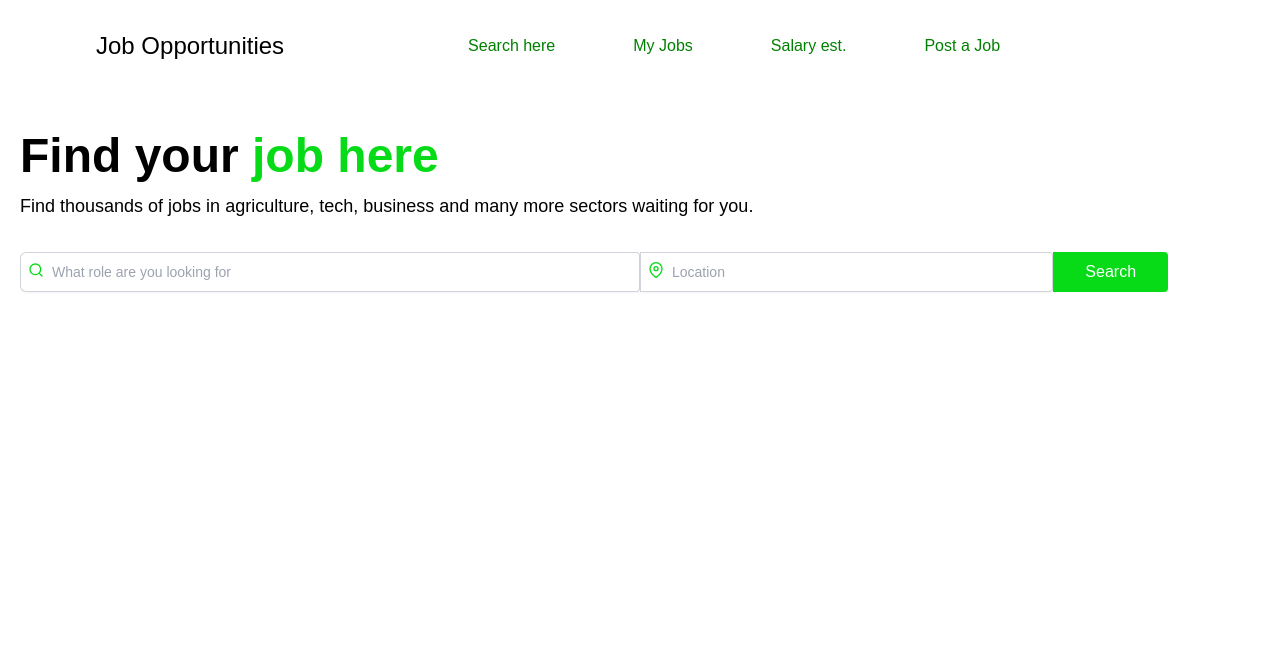
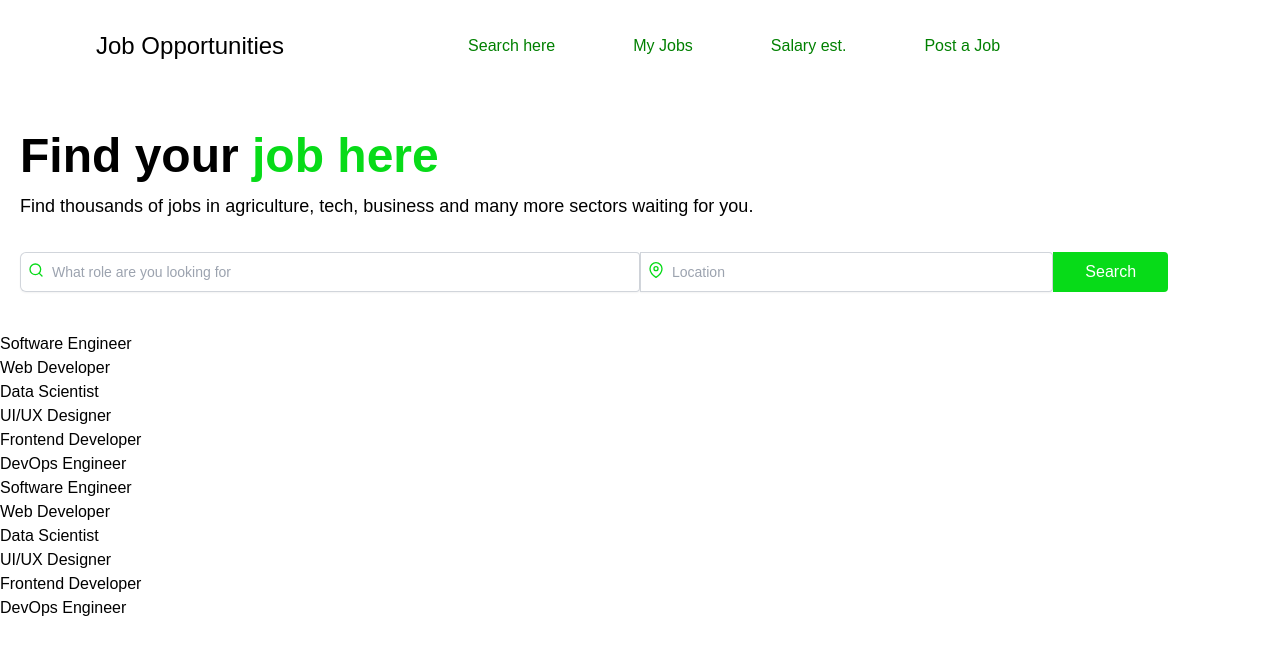
Before and after one commit to Bongani-4/Farm-Guardian-official-Web, a React (Vite) app in the folder FG/: page /AnimalCaretaker in a window 1280 px wide. Shown: the top 654 px of the page. Built offline with nearby package versions, Linux system fonts and the light colour scheme.

Commit message:
animal cartaker set up input

```diff
--- a/FG/src/Pages/AnimalCaretaker.jsx
+++ b/FG/src/Pages/AnimalCaretaker.jsx
@@ -2,6 +2,7 @@ import  { useEffect, useState } from "react";
 import Navbar from '../components/Navbar'
 import Banner from '../components/Banner';
 import Card from "../components/Card";
+import Jobs from "./Jobs";
 
 const AnimalCaretaker = () => {
 
@@ -70,6 +71,7 @@ const AnimalCaretaker = () => {
        return filteredJobs.map((data, i) => <Card key={i}  data= {data}/> )
 
    }
+   const result = filteredData(jobs, selectedCategory, query);
 
   return (
     <div className="text-Green">
@@ -77,6 +79,9 @@ const AnimalCaretaker = () => {
 
            <div>
              <Banner query = {query} handleInputChange ={handleInputChange}/>
+               <div>
+                    <Jobs result ={result}/>
+               </div>
             </div>
     </div>
 
--- /dev/null
+++ b/FG/src/Pages/Jobs.jsx
@@ -0,0 +1,9 @@
+import React from 'react'
+
+const Jobs = ( {result}) => {
+  return (
+    <div>{result}</div>
+  )
+}
+
+export default Jobs
--- a/FG/src/components/Card.jsx
+++ b/FG/src/components/Card.jsx
@@ -2,7 +2,7 @@ import React from 'react'
 
 const Card = ({data}) => {
   return (
-    <div>Card</div>
+    <div>{data.jobTitle}</div>
   )
 }
 
```
